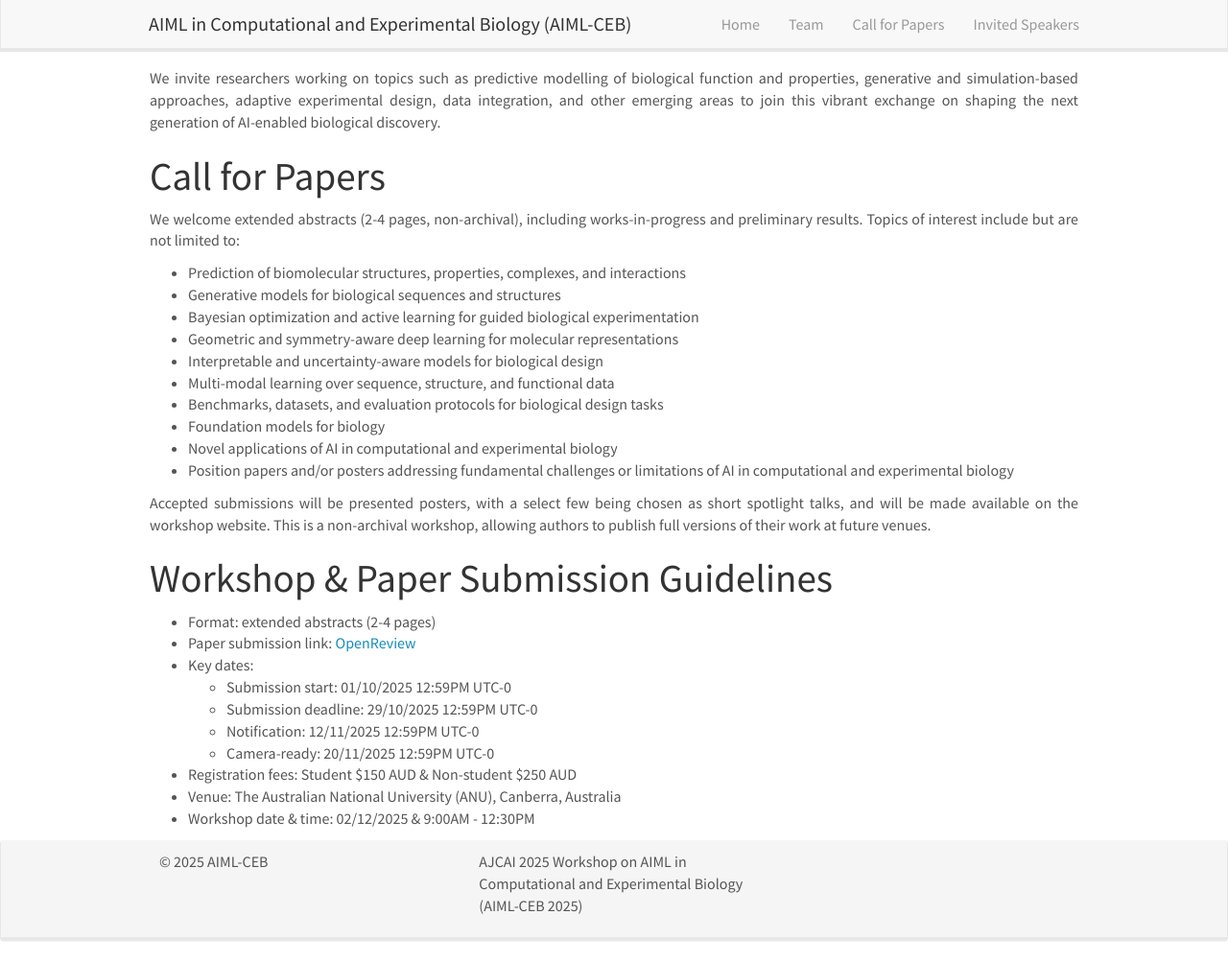
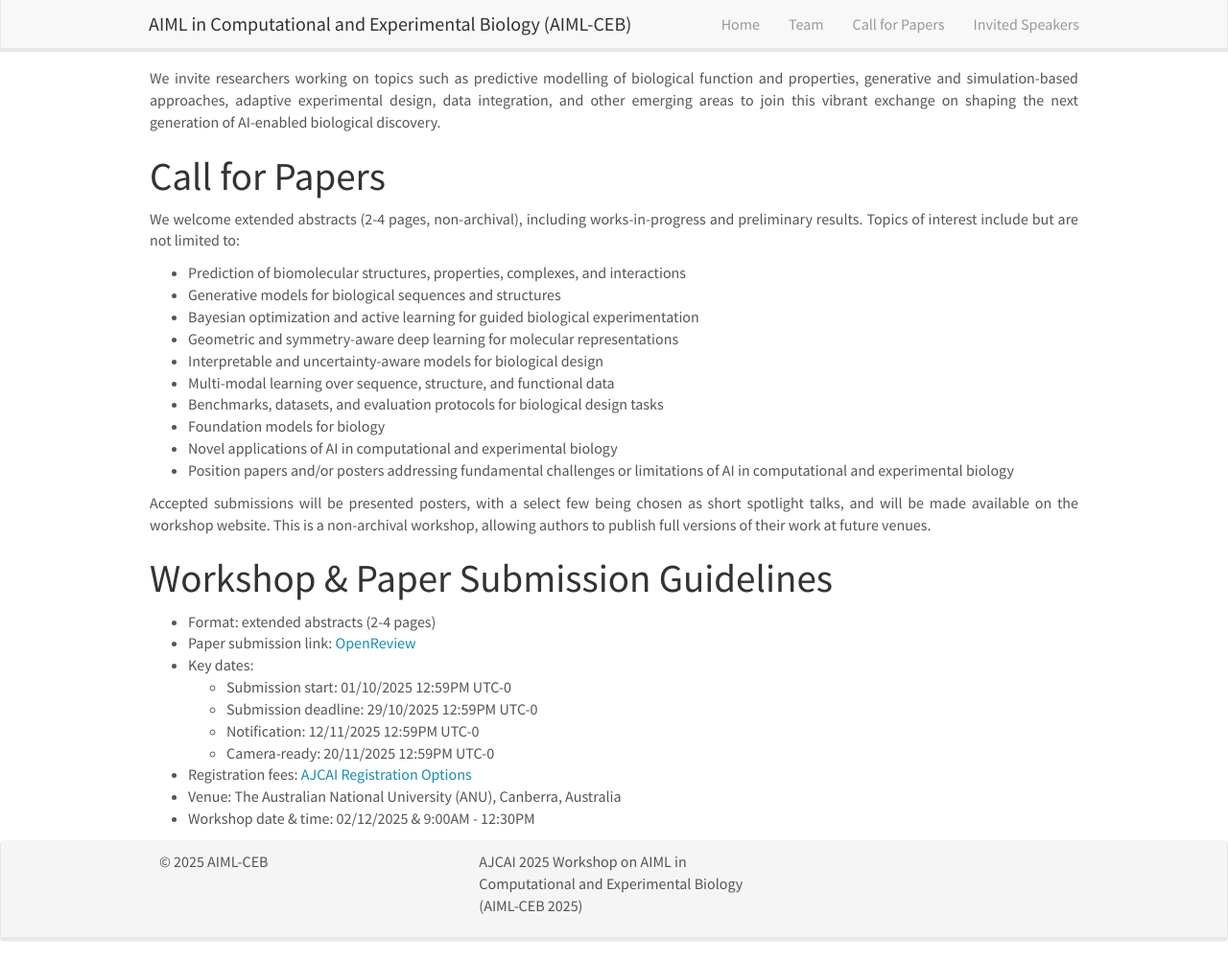
Before and after one commit to aiml-ceb/aiml-ceb.github.io, a Jekyll site: the page built from _pages/openings.md, in a window 1280 px wide and 1003 px high. Shown: the whole window at 96% size. Built offline with Jekyll 4.4.1, drawn with Linux system fonts in a browser that asks for light colours; nearby versions of some CDN libraries.

Commit message:
init_commit_v2

```diff
--- a/_pages/openings.md
+++ b/_pages/openings.md
@@ -35,7 +35,7 @@ permalink: /call_for_papers/
     - Submission deadline: 29/10/2025 12:59PM UTC-0
     - Notification: 12/11/2025 12:59PM UTC-0
     - Camera-ready: 20/11/2025 12:59PM UTC-0
-* Registration fees: Student $150 AUD & Non-student $250 AUD
+* Registration fees: [AJCAI Registration Options](https://ajcai2025.org/registration.html)
 * Venue: The Australian National University (ANU), Canberra, Australia
 * Workshop date & time: 02/12/2025 & 9:00AM - 12:30PM
 
```
